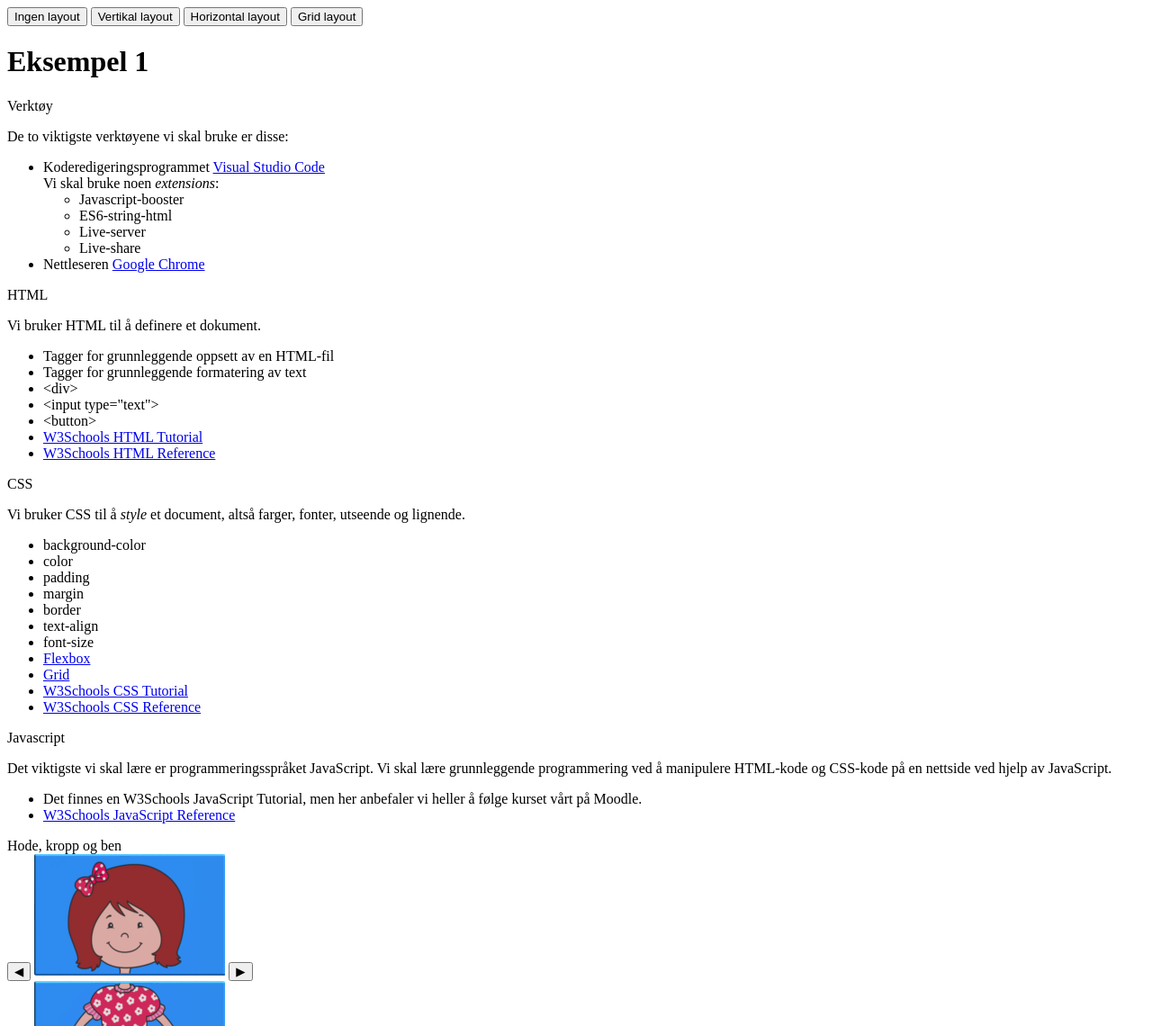
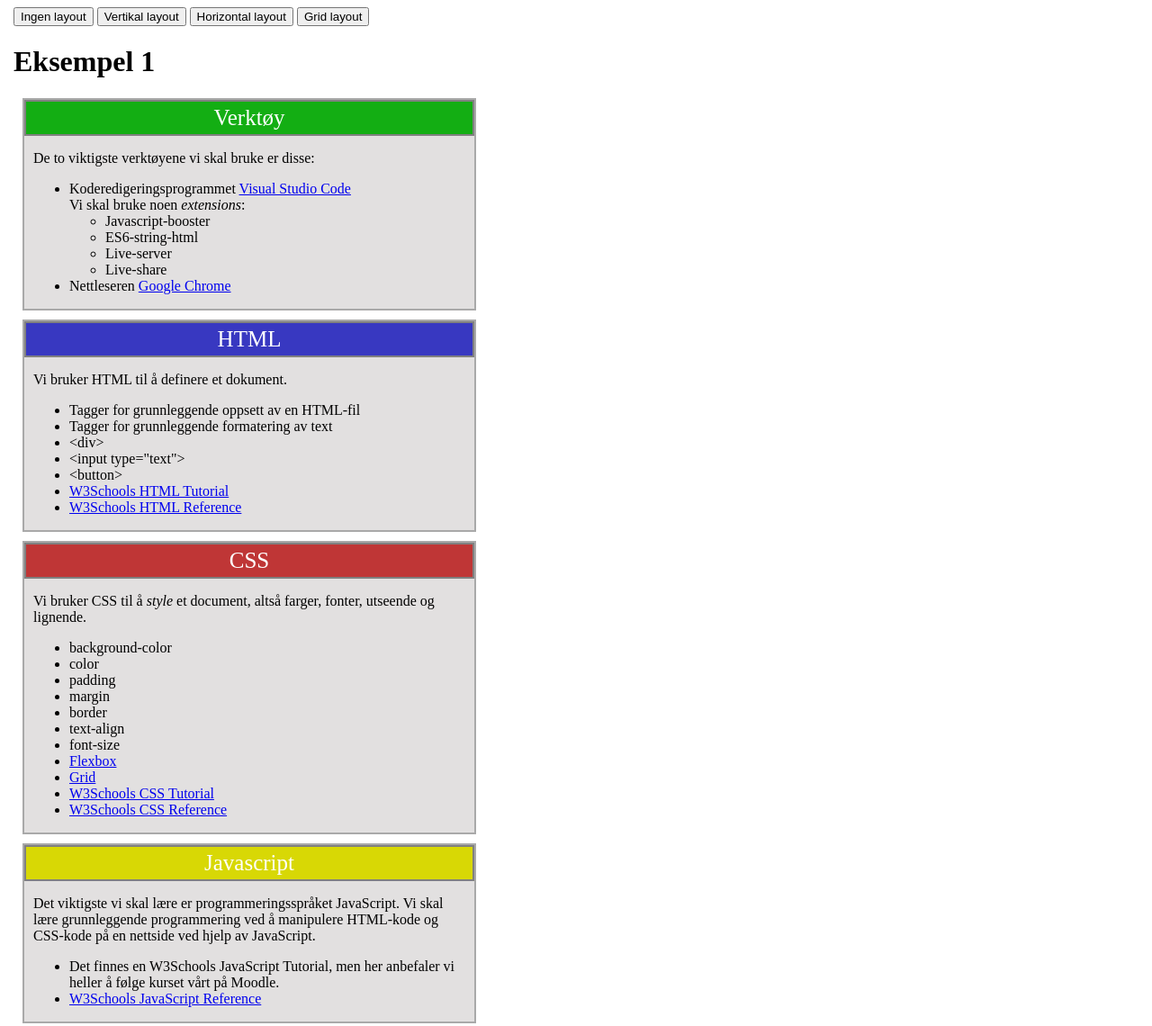
Before and after one commit to Grewal009/Start-IT, a plain HTML site: page Eksempel 1/index.html in a window 1280 px wide. Shown: the top 1140 px of the page at 90% size. Drawn offline with Linux system fonts and the light colour scheme.

Commit message:
style Eksempel 1 ved bruk av style.css

```diff
--- a/Eksempel 1/index.html
+++ b/Eksempel 1/index.html
@@ -4,6 +4,7 @@
     <meta charset="UTF-8" />
     <meta name="viewport" content="width=device-width, initial-scale=1.0" />
     <title>Eksempel 1</title>
+    <link rel="stylesheet" href="./style.css" />
   </head>
   <body>
     <button>Ingen layout</button>
@@ -12,8 +13,10 @@
     <button>Grid layout</button>
 
     <h1>Eksempel 1</h1>
-    <div>Verktøy</div>
-    <div>
+
+    <div class="card">
+      <div class="header green">Verktøy</div>
+      <div class="innerCard">
         <p>De to viktigste verktøyene vi skal bruke er disse:</p>
         <ul>
           <li>
@@ -36,9 +39,11 @@
           </li>
         </ul>
       </div>
+    </div>
 
-    <div>HTML</div>
-    <div>
+    <div class="card">
+      <div class="header blue">HTML</div>
+      <div class="innerCard">
         <p>Vi bruker HTML til å definere et dokument.</p>
         <ul>
           <li>Tagger for grunnleggende oppsett av en HTML-fil</li>
@@ -58,9 +63,11 @@
           </li>
         </ul>
       </div>
+    </div>
 
-    <div>CSS</div>
-    <div>
+    <div class="card">
+      <div class="header red">CSS</div>
+      <div class="innerCard">
         <p>
           Vi bruker CSS til å <i>style</i> et document, altså farger, fonter,
           utseende og lignende.
@@ -100,13 +107,15 @@
           </li>
         </ul>
       </div>
+    </div>
 
-    <div>Javascript</div>
-    <div>
+    <div class="card">
+      <div class="header yellow">Javascript</div>
+      <div class="innerCard">
         <p>
-        Det viktigste vi skal lære er programmeringsspråket JavaScript. Vi skal
-        lære grunnleggende programmering ved å manipulere HTML-kode og CSS-kode
-        på en nettside ved hjelp av JavaScript.
+          Det viktigste vi skal lære er programmeringsspråket JavaScript. Vi
+          skal lære grunnleggende programmering ved å manipulere HTML-kode og
+          CSS-kode på en nettside ved hjelp av JavaScript.
         </p>
         <ul>
           <li>
@@ -114,15 +123,19 @@
             heller å følge kurset vårt på Moodle.
           </li>
           <li>
-          <a href="https://www.w3schools.com/jsref/default.asp" target="_blank"
+            <a
+              href="https://www.w3schools.com/jsref/default.asp"
+              target="_blank"
               >W3Schools JavaScript Reference</a
             >
           </li>
         </ul>
       </div>
+    </div>
 
-    <div>Hode, kropp og ben</div>
-    <div>
+    <div class="card">
+      <div class="header black">Hode, kropp og ben</div>
+      <div class="innerCard">
         <div>
           <button>◀</button>
           <img src="./img/head1.png" />
@@ -141,5 +154,6 @@
           <button>▶</button>
         </div>
       </div>
+    </div>
   </body>
 </html>
--- /dev/null
+++ b/Eksempel 1/style.css
@@ -0,0 +1,41 @@
+body {
+  margin-left: 15px;
+}
+.card {
+  width: 500px;
+  background-color: rgb(226, 224, 224);
+  border: 2px solid darkgray;
+  margin: 10px;
+}
+
+.header {
+  color: white;
+  text-align: center;
+  font-size: 25px;
+  padding: 4px 0;
+  border: 2px solid gray;
+  user-select: none;
+}
+
+.green {
+  background-color: rgb(19, 174, 19);
+}
+
+.blue {
+  background-color: rgb(56, 56, 193);
+}
+
+.red {
+  background-color: rgb(191, 54, 54);
+}
+
+.yellow {
+  background-color: rgb(216, 216, 5);
+}
+.black {
+  background-color: rgb(29, 27, 27);
+}
+
+.innerCard {
+  padding: 0 10px;
+}
```
Lines whose indentation alone changed are shown as unchanged.
